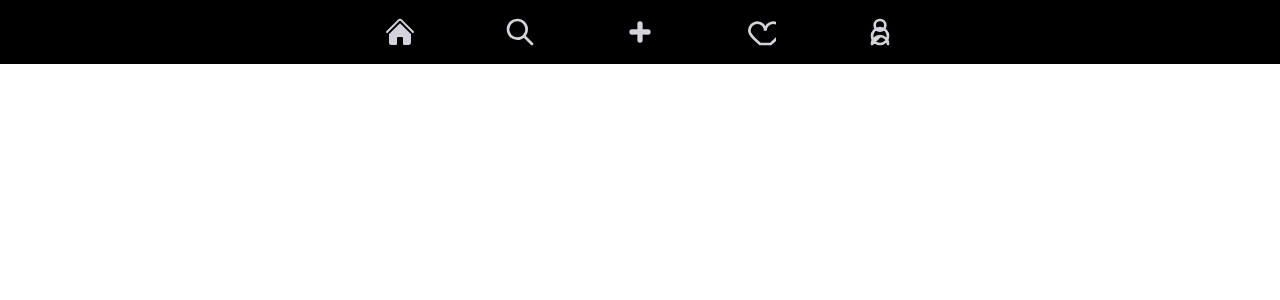
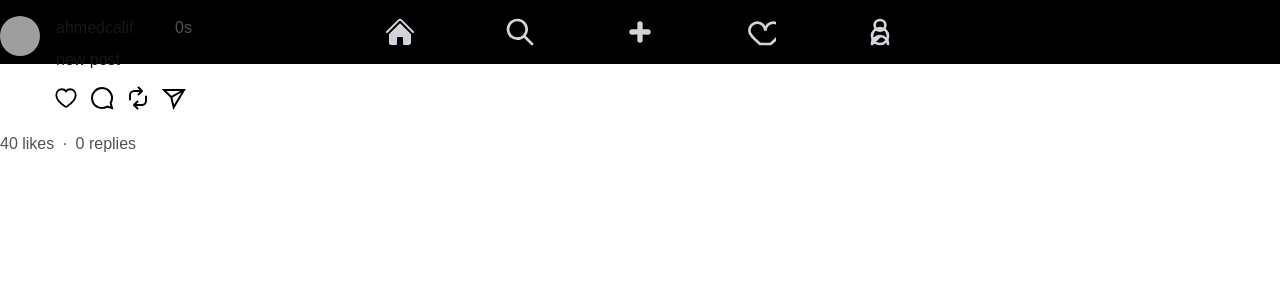
Before and after one commit to AhmedCalif/Assignment1-Threads, a Next.js app: page / in a window 1280 px wide. Shown: the top 300 px of the page. Built offline with nearby package versions, Linux system fonts and the light colour scheme; grey boxes are pictures that could not be loaded.

Commit message:
feat: implemented a single post into the homepage

```diff
--- a/next.config.mjs
+++ b/next.config.mjs
@@ -1,4 +1,8 @@
 /** @type {import('next').NextConfig} */
-const nextConfig = {};
+const nextConfig = {
+    images: {
+        domains: ['onlinepngtools.com'],
+      },
+};
 
 export default nextConfig;
--- /dev/null
+++ b/src/app/create-post/page.tsx
@@ -0,0 +1,9 @@
+export default function CreatePosts () {
+    return (
+        <main className="text-center mt-10">
+      <h1>Create Post</h1>
+      <form className="flex justify-center items-center hg-screen bg-white"></form>
+    </main>
+    )
+
+}
--- a/src/app/home-page/page.tsx
+++ b/src/app/home-page/page.tsx
@@ -0,0 +1,72 @@
+import { type Post } from "@/fakeDb";
+import Image from 'next/image'
+import Link from 'next/link'
+import Time from '@/components/TimeComponent'
+import PostActions from "@/components/PostActions";
+
+export default function HomePage({ post }: { post: Post }) {
+
+  function renderPostMedia() {
+    if (!post.media) return null;
+
+    if (post.media.type === 'image') {
+      return (
+        <Image
+          src={post.media.url}
+          alt={post.content}
+          width={post.media.width}
+          height={post.media.height}
+          className="rounded-lg"
+        />
+      );
+    }
+    return null;
+  }
+
+  return (
+    <article className="flex flex-col gap-4 py-4 relative">
+      <div className="flex gap-4 items-start">
+
+        <Link href={`/${post.user.username}`}>
+          <div className="rounded-full h-10 w-10 overflow-hidden relative">
+            <Image
+              className="object-cover"
+              src={post.user.avatar}
+              alt={post.user.username}
+              priority={true}
+              fill={true}
+            />
+          </div>
+        </Link>
+
+
+        <div className="flex flex-col gap-2">
+          <div className="flex justify-between">
+            <Link href={`/${post.user.username}`}>
+              <div>{post.user.username}</div>
+            </Link>
+
+            <p className="dark:text-neutral-400 text-neutral-600">
+              {Time(new Date(post.date))}
+            </p>
+          </div>
+
+          {/* Post content */}
+          <Link href={`/post/${post.id}`}>
+            <p className="font-light">{post.content}</p>
+          </Link>
+
+          {renderPostMedia()}
+
+          <PostActions />
+        </div>
+      </div>
+
+      <div className="flex gap-2 dark:text-neutral-400 text-neutral-600">
+        <p>{post.likes} likes</p>
+        <p>·</p>
+        <p>{post.replies} replies</p>
+      </div>
+    </article>
+  );
+}
--- /dev/null
+++ b/src/app/not-found/page.tsx
@@ -0,0 +1,7 @@
+export default function NotFound () {
+    return (
+        <div className='flex-col justify-center items-center hg-screen'>
+            Page Not Found
+        </div>
+    )
+}
--- a/src/app/page.tsx
+++ b/src/app/page.tsx
@@ -1,8 +1,21 @@
 import Image from "next/image";
+import NavBar from './NavBar/page';
+import HomePage from "./home-page/page";
+import * as fakeDb from "@/fakeDb";
 
-import NavBar from './NavBar/page'
 export default function Home() {
+
+
+  const fakePosts = fakeDb.getPosts();
+
   return (
-  <NavBar />
+    <>
+      <NavBar />
+      <div className="flex flex-col divide-y" style={{ height: 3000 }}>
+        {fakePosts.map((post) => (
+          <HomePage key={post.id} post={post} />
+        ))}
+      </div>
+    </>
   );
 }
--- /dev/null
+++ b/src/components/PostActions.tsx
@@ -0,0 +1,47 @@
+export default function PostActions() {
+    return (
+      <div className="flex -ml-2">
+        <div className="hover:cursor-pointer hover:bg-neutral-200 dark:hover:bg-neutral-800 flex justify-center items-center h-9 w-9 rounded-full transition-all fill-none dark:stroke-white stroke-black relative -top-px">
+          <svg
+            className="w-6 h-6 stroke-2 relative top-px"
+            aria-label="Like"
+            viewBox="0 0 26 26"
+            role="img"
+          >
+            <title>Like</title>
+            <path d="M2.5 9.85683C2.5 14.224 6.22178 18.5299 12.0332 22.2032C12.3554 22.397 12.7401 22.5909 13 22.5909C13.2703 22.5909 13.655 22.397 13.9668 22.2032C19.7782 18.5299 23.5 14.224 23.5 9.85683C23.5 6.11212 20.8698 3.5 17.4599 3.5C15.4847 3.5 13.9356 4.39792 13 5.74479C12.0851 4.40812 10.5257 3.5 8.5401 3.5C5.14059 3.5 2.5 6.11212 2.5 9.85683Z"></path>
+          </svg>
+        </div>
+        <div className="hover:cursor-pointer hover:bg-neutral-200 dark:hover:bg-neutral-800 flex justify-center items-center h-9 w-9 rounded-full transition-all fill-none dark:stroke-white stroke-black">
+          <svg className="w-6 h-6 stroke-2" aria-label="Comment" role="img" viewBox="0 0 24 24">
+            <title>Comment</title>
+            <path d="M20.656 17.008a9.993 9.993 0 1 0-3.59 3.615L22 22Z"></path>
+          </svg>
+        </div>
+        <div className="hover:cursor-pointer hover:bg-neutral-200 dark:hover:bg-neutral-800 flex justify-center items-center h-9 w-9 rounded-full transition-all fill-none dark:stroke-white stroke-black">
+          <svg
+            className="w-6 h-6 stroke-0 dark:fill-white fill-black"
+            aria-label="Repost"
+            role="img"
+            viewBox="0 0 24 24"
+          >
+            <title>Repost</title>
+            <path d="M19.998 9.497a1 1 0 0 0-1 1v4.228a3.274 3.274 0 0 1-3.27 3.27h-5.313l1.791-1.787a1 1 0 0 0-1.412-1.416L7.29 18.287a1.004 1.004 0 0 0-.294.707v.001c0 .023.012.042.013.065a.923.923 0 0 0 .281.643l3.502 3.504a1 1 0 0 0 1.414-1.414l-1.797-1.798h5.318a5.276 5.276 0 0 0 5.27-5.27v-4.228a1 1 0 0 0-1-1Zm-6.41-3.496-1.795 1.795a1 1 0 1 0 1.414 1.414l3.5-3.5a1.003 1.003 0 0 0 0-1.417l-3.5-3.5a1 1 0 0 0-1.414 1.414l1.794 1.794H8.27A5.277 5.277 0 0 0 3 9.271V13.5a1 1 0 0 0 2 0V9.271a3.275 3.275 0 0 1 3.271-3.27Z"></path>
+          </svg>
+        </div>
+
+        <div className="hover:cursor-pointer hover:bg-neutral-200 dark:hover:bg-neutral-800 flex justify-center items-center h-9 w-9 rounded-full transition-all fill-none dark:stroke-white stroke-black relative -top-[1.5px]">
+          <svg
+            className="w-6 h-6 stroke-2 relative top-[2px]"
+            aria-label="Comment"
+            role="img"
+            viewBox="0 0 24 24"
+          >
+            <title>Share</title>
+            <line x1="22" x2="9.218" y1="3" y2="10.083"></line>
+            <polygon points="11.698 20.334 22 3.001 2 3.001 9.218 10.084 11.698 20.334"></polygon>
+          </svg>
+        </div>
+      </div>
+    )
+  }
--- /dev/null
+++ b/src/components/TimeComponent.tsx
@@ -0,0 +1,17 @@
+export default function Time(date: Date): string {
+    const seconds = Math.floor((new Date().getTime() - date.getTime()) / 1000)
+    const minutes = Math.floor(seconds / 60)
+    const hours = Math.floor(minutes / 60)
+    const days = Math.floor(hours / 24)
+    const years = Math.floor(days / 364)
+
+    return years
+      ? `${years}y`
+      : days
+      ? `${days}d`
+      : hours
+      ? `${hours}h`
+      : minutes
+      ? `${minutes}m`
+      : `${seconds}s`
+  }
--- a/src/fakeDb.ts
+++ b/src/fakeDb.ts
@@ -43,7 +43,7 @@ const users: User[] = [
 const posts: Post[] = [
     {
         id: 1,
-        user: users[1],
+        user: users[0],
         date: new Date(),
         content: 'new post',
         likes: 40,
@@ -57,9 +57,11 @@ export function getPost(id: number): Post | undefined {
     return posts.find((post) => post.id === id)
 }
 
-export function getPosts (): Post[] | undefined {
+export function getPosts (): Post[] {
     return posts.filter((post) => !post.replyId)
 }
+
+console.log(getPosts())
 
 export function reponsePosts (id: number): Post[] | undefined {
     return posts.filter((post) => post.replyId === id)
```
Also changed, not shown: 1 other file (tests, documents, lock files or other folders).
